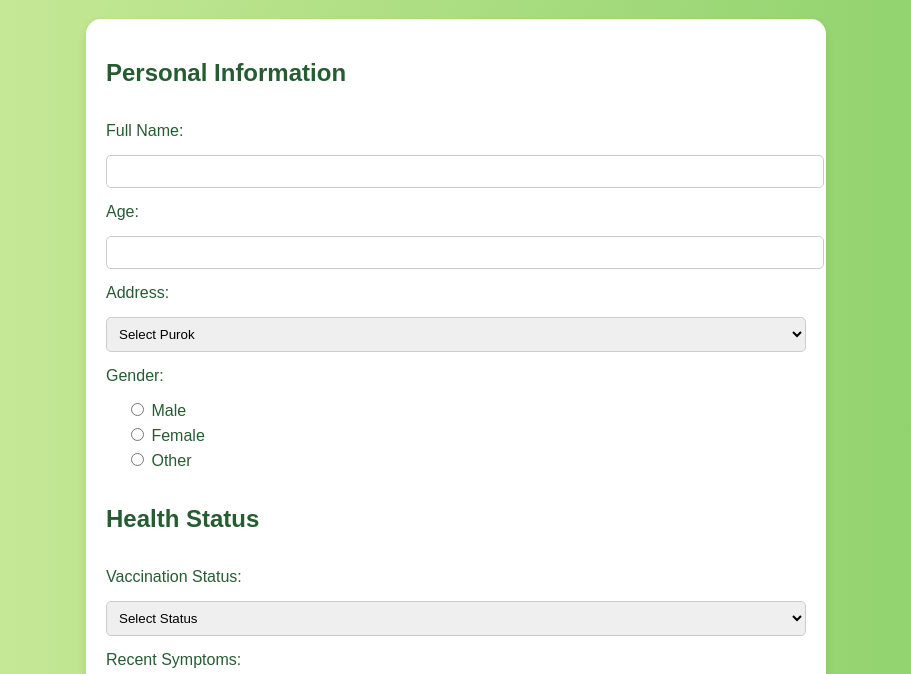
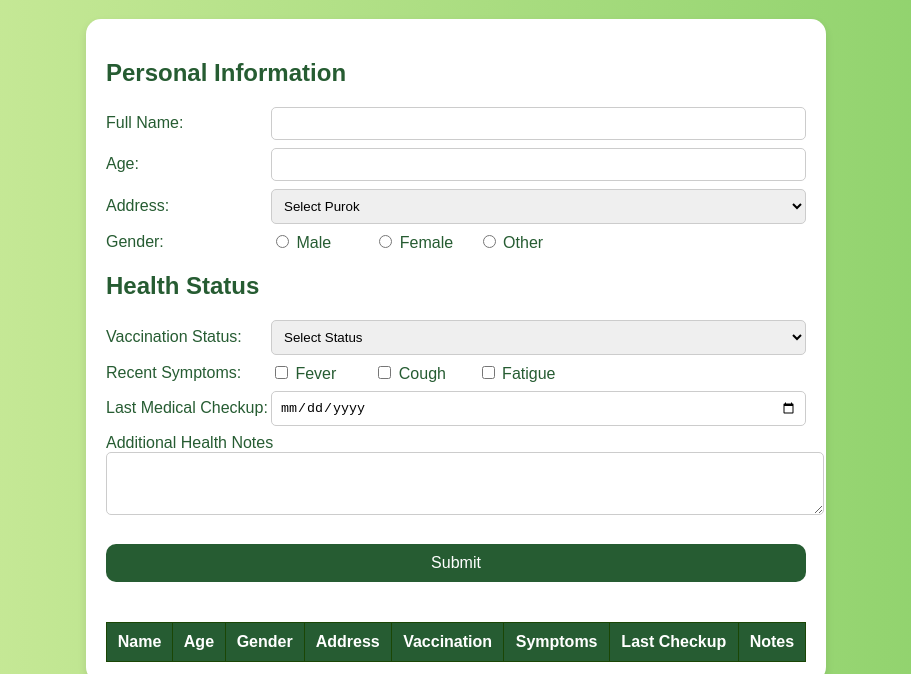
Before and after one commit to marygrace0908/brgyhealthsystem, a plain HTML site: page index.html in a window 1280 px wide. Shown: the part 81-755 px from the top of the page, without its empty margins (184-1095 px from the left). Drawn offline with Linux system fonts and the light colour scheme.

Commit message:
Add files via upload

```diff
--- a/index.html
+++ b/index.html
@@ -22,32 +22,29 @@
       box-shadow: 0 4px 8px rgba(0, 0, 0, 0.1);
     }
 
+    h1, h2 {
+      color: #265c32;
+    }
+
     h1 {
-      color: #265c32;
       text-align: center;
     }
 
-    h2 {
-      color: #265c32;
-      text-align: left;
+    .inline-field {
+      display: flex;
+      align-items: center;
+      gap: 5px;
+      margin-bottom: 8px;
     }
 
-    form {
-      display: flex;
-      flex-direction: column;
-      gap: 15px;
+    .inline-field label {
+      width: 160px;
+      white-space: nowrap;
     }
 
-    label {
-      margin-bottom: 0px;
-    }
-
-    input[type="text"],
-    input[type="number"],
-    input[type="date"],
-    select,
-    textarea {
-      width: 100%;
+    .inline-field input,
+    .inline-field select {
+      flex: 1;
       padding: 8px;
       border-radius: 5px;
       border: 1px solid #ccc;
@@ -56,9 +53,18 @@
     .radio-group,
     .checkbox-group {
       display: flex;
-      flex-direction: column;
-      gap: 5px;
-      padding-left: 20px;
+      align-items: center;
+      gap: 10px;
+      flex: 1;
+      max-width: 300px;
+    }
+
+    textarea {
+      width: 100%;
+      padding: 8px;
+      border-radius: 5px;
+      border: 1px solid #ccc;
+      margin-bottom: 15px;
     }
 
     button {
@@ -77,15 +83,10 @@
       background-color: #1e4628;
     }
 
-    .table-container {
-      overflow-x: auto;
-      margin-top: 40px;
-    }
-
     table {
       width: 100%;
-      min-width: 600px;
       border-collapse: collapse;
+      margin-top: 40px;
     }
 
     th, td {
@@ -98,6 +99,14 @@
       background-color: #265c32;
       color: white;
       border: 1px solid #1a4605;
+    }
+
+    #success-message {
+      color: green;
+      text-align: center;
+      margin-top: 10px;
+      font-weight: bold;
+      display: none;
     }
 
     @media (max-width: 768px) {
@@ -123,53 +132,67 @@
     <form id="healthForm">
       <h2>Personal Information</h2>
 
+      <div class="inline-field">
         <label for="h-name">Full Name:</label>
         <input type="text" id="h-name" required />
+      </div>
 
+      <div class="inline-field">
         <label for="h-age">Age:</label>
         <input type="number" id="h-age" min="1" max="120" required />
+      </div>
 
+      <div class="inline-field">
         <label for="h-address">Address:</label>
         <select id="h-address" required>
-        <option value="" disabled selected>Select Purok</option>
+          <option value="">Select Purok</option>
           <option>Purok 1</option>
           <option>Purok 2</option>
           <option>Purok 3</option>
         </select>
+      </div>
 
+      <div class="inline-field">
         <label>Gender:</label>
         <div class="radio-group">
           <label><input type="radio" name="h-gender" value="Male" required /> Male</label>
           <label><input type="radio" name="h-gender" value="Female" /> Female</label>
           <label><input type="radio" name="h-gender" value="Other" /> Other</label>
         </div>
+      </div>
 
       <h2>Health Status</h2>
 
+      <div class="inline-field">
         <label for="h-vax">Vaccination Status:</label>
         <select id="h-vax" required>
-        <option value="" disabled selected>Select Status</option>
+          <option value="">Select Status</option>
           <option>Vaccinated</option>
           <option>Unvaccinated</option>
         </select>
+      </div>
 
+      <div class="inline-field">
         <label>Recent Symptoms:</label>
         <div class="checkbox-group">
-        <label><input type="checkbox" value="Fever" /> Fever</label>
-        <label><input type="checkbox" value="Cough" /> Cough</label>
-        <label><input type="checkbox" value="Fatigue" /> Fatigue</label>
+          <label><input type="checkbox" name="symptoms" value="Fever" /> Fever</label>
+          <label><input type="checkbox" name="symptoms" value="Cough" /> Cough</label>
+          <label><input type="checkbox" name="symptoms" value="Fatigue" /> Fatigue</label>
+        </div>
       </div>
 
+      <div class="inline-field">
         <label for="h-checkup">Last Medical Checkup:</label>
-      <input type="date" id="h-checkup" />
+        <input type="date" id="h-checkup" required />
+      </div>
 
-      <label for="h-notes">Additional Health Notes:</label>
+      <label for="h-notes">Additional Health Notes</label>
       <textarea id="h-notes" rows="3"></textarea>
 
       <button type="submit">Submit</button>
+      <div id="success-message">Thank you for submitting! Stay Safe!</div>
     </form>
 
-    <div class="table-container">
     <table id="healthTable">
       <thead>
         <tr>
@@ -185,7 +208,6 @@
       </thead>
       <tbody></tbody>
     </table>
-    </div>
   </main>
 
   <script>
@@ -197,7 +219,7 @@
       const gender = document.querySelector('input[name="h-gender"]:checked')?.value || '';
       const address = document.getElementById('h-address').value;
       const vax = document.getElementById('h-vax').value;
-      const symptoms = [...document.querySelectorAll('input[type="checkbox"]:checked')]
+      const symptoms = [...document.querySelectorAll('input[name="symptoms"]:checked')]
         .map(el => el.value).join(', ');
       const checkup = document.getElementById('h-checkup').value;
       const notes = document.getElementById('h-notes').value;
@@ -215,7 +237,12 @@
         <td>${notes}</td>
       `;
 
-      alert("Thank you for submitting! Stay safe!");
+      const message = document.getElementById('success-message');
+      message.style.display = 'block';
+      setTimeout(() => {
+        message.style.display = 'none';
+      }, 3000);
+
       this.reset();
     });
   </script>
```
Lines whose indentation alone changed are shown as unchanged.
